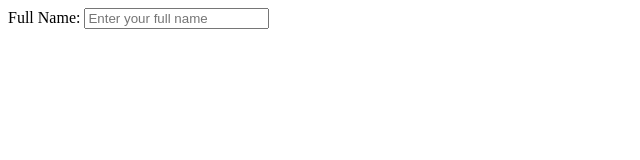
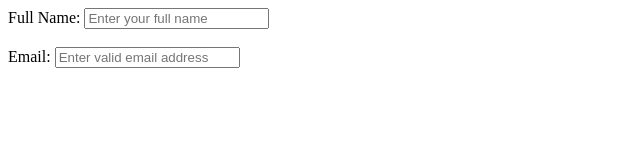
Before and after one commit to mosajid782-stuward/WDW-0277, a plain HTML site: page Web Designing Workshop Assignment/A-17.html in a window 1280 px wide. Shown: the whole page, without its empty margins (0-640 px from the left). Drawn offline with Linux system fonts and the light colour scheme.

Commit message:
Email box

```diff
--- a/Web Designing Workshop Assignment/A-17.html
+++ b/Web Designing Workshop Assignment/A-17.html
@@ -11,6 +11,10 @@
         <lebel for="fullname">Full Name:</lebel>
         <input type="text" placeholder="Enter your full name" id="fullname" name="fullname" required>
         <br><br>
+        <!--Email with validation-->
+        <lebel for="email">Email:</lebel>
+        <input type="email" placeholder="Enter valid email address" id="email" name="email" required>
+        <br><br>
     </form>
 </body>
 </html>
```
